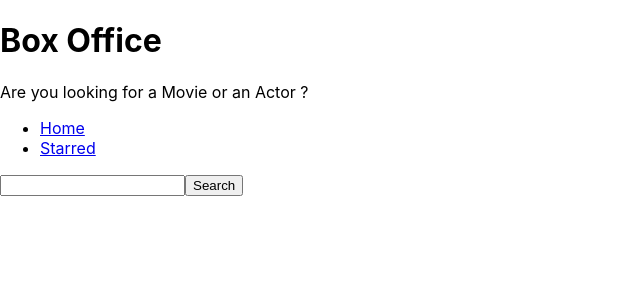
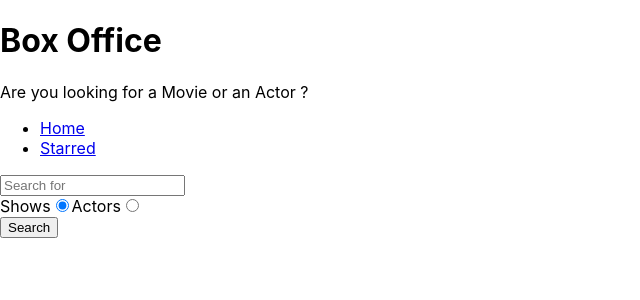
Before and after one commit to Gaurav-151/CINEMA-APP, a React (Create React App) app: page / in a window 1280 px wide. Shown: the top 300 px of the page, without its empty margins (0-640 px from the left). Built offline with nearby package versions, Linux system fonts and the light colour scheme.

Commit message:
added search

```diff
--- /dev/null
+++ b/src/misc/config.js
@@ -0,0 +1,8 @@
+const API_BASE_URL = 'https://api.tvmaze.com';
+
+export async function apiGet(queryString) {
+  const response = await fetch(`${API_BASE_URL}${queryString}`).then(r =>
+    r.json()
+  );
+  return response;
+}
--- a/src/pages/Home.js
+++ b/src/pages/Home.js
@@ -1,9 +1,12 @@
 import React, { useState } from 'react';
 import { MainPageLayout } from '../components/MainPageLayout';
+import { apiGet } from '../misc/config';
 
 const Home = () => {
   const [input, setInput] = useState('');
-
+  const [results, setResults] = useState(null);
+  const [searchOption, setsearchOption] = useState('shows');
+  const isShowsSearch = searchOption === 'shows';
   const onInputChange = ev => {
     setInput(ev.target.value);
   };
@@ -14,27 +17,64 @@
     }
   };
 
+  const onRadioChange = ev => {
+    setsearchOption(ev.target.value);
+  };
   const onSearch = () => {
-    // https://api.tvmaze.com/search/shows?q=men
-
-    fetch(`https://api.tvmaze.com/search/shows?q=${input}`)
-      .then(r => r.json())
-      .then(result => {
-        console.log(result);
-      });
+    apiGet(`/search/${searchOption}?q=${input}`).then(result => {
+      setResults(result);
+    });
   };
 
+  const renderResults = () => {
+    if (results && results.length === 0) {
+      return <div>No Results</div>;
+    }
+    if (results && results.length > 0) {
+      return results[0].show
+        ? results.map(item => <div key={item.show.id}>{item.show.name}</div>)
+        : results.map(item => (
+            <div key={item.person.id}>{item.person.name}</div>
+          ));
+    }
+    return null;
+  };
   return (
     <MainPageLayout>
       <input
         type="text"
+        placeholder="Search for"
         onChange={onInputChange}
         onKeyDown={onKeyDown}
         value={input}
       />
+      <div>
+        <label htmlFor="shows-search">
+          Shows
+          <input
+            id="shows-search"
+            type="radio"
+            value="shows"
+            checked={isShowsSearch}
+            onChange={onRadioChange}
+          />
+        </label>
+
+        <label htmlFor="actorss-search">
+          Actors
+          <input
+            id="actors-search"
+            type="radio"
+            value="people"
+            checked={!isShowsSearch}
+            onChange={onRadioChange}
+          />
+        </label>
+      </div>
       <button type="button" onClick={onSearch}>
         Search
       </button>
+      {renderResults()}
     </MainPageLayout>
   );
 };
```
